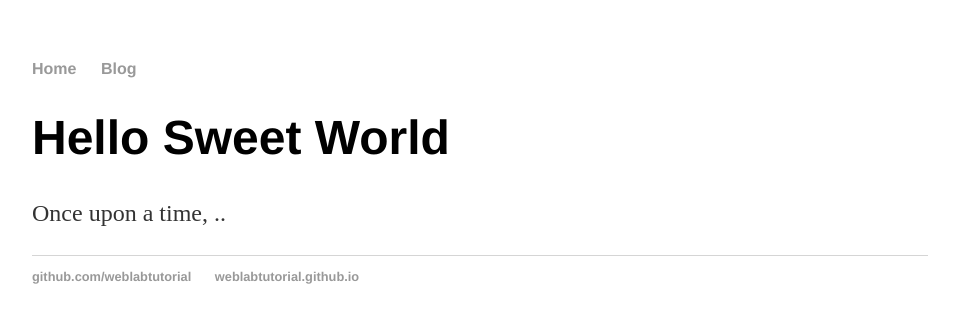
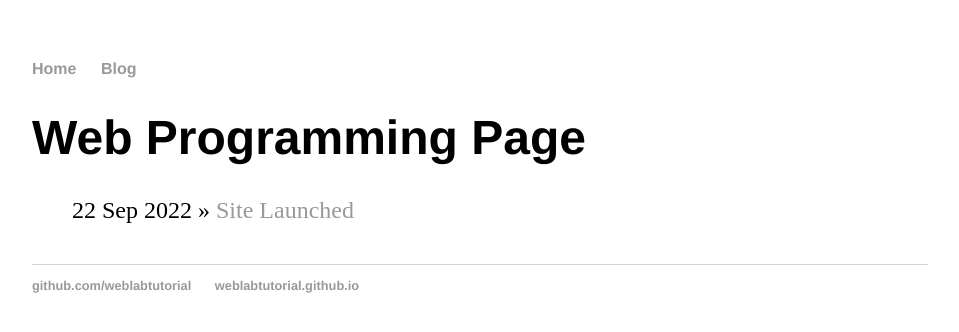
Before and after one commit to cybertechy/cybertechy.github.io, a Jekyll site: the page built from index.html, in a window 1280 px wide. Shown: the top 332 px of the page, without its empty margins (160-1119 px from the left). Built offline with Jekyll 4.4.1, drawn with Linux system fonts in a browser that asks for light colours.

Commit message:
Update index.html
Showing blogs

```diff
--- a/index.html
+++ b/index.html
@@ -1,8 +1,11 @@
 ---
 layout: default
-title: Web Programming
+title: Web Programming Page
 ---
-<div class="blurb">
-<h1>Hello Sweet World</h1>
-<p>Once upon a time, ..</p>
-</div>
+<h1>{{ page.title }}</h1>
+<ul class="posts">
+ {% for post in site.posts %}
+ <li><span>{{ post.date | date_to_string }}</span> » <a href="{{ post.url }}" title="{{ post.title }}">{{
+post.title }}</a></li>
+ {% endfor %}
+</ul>
```
